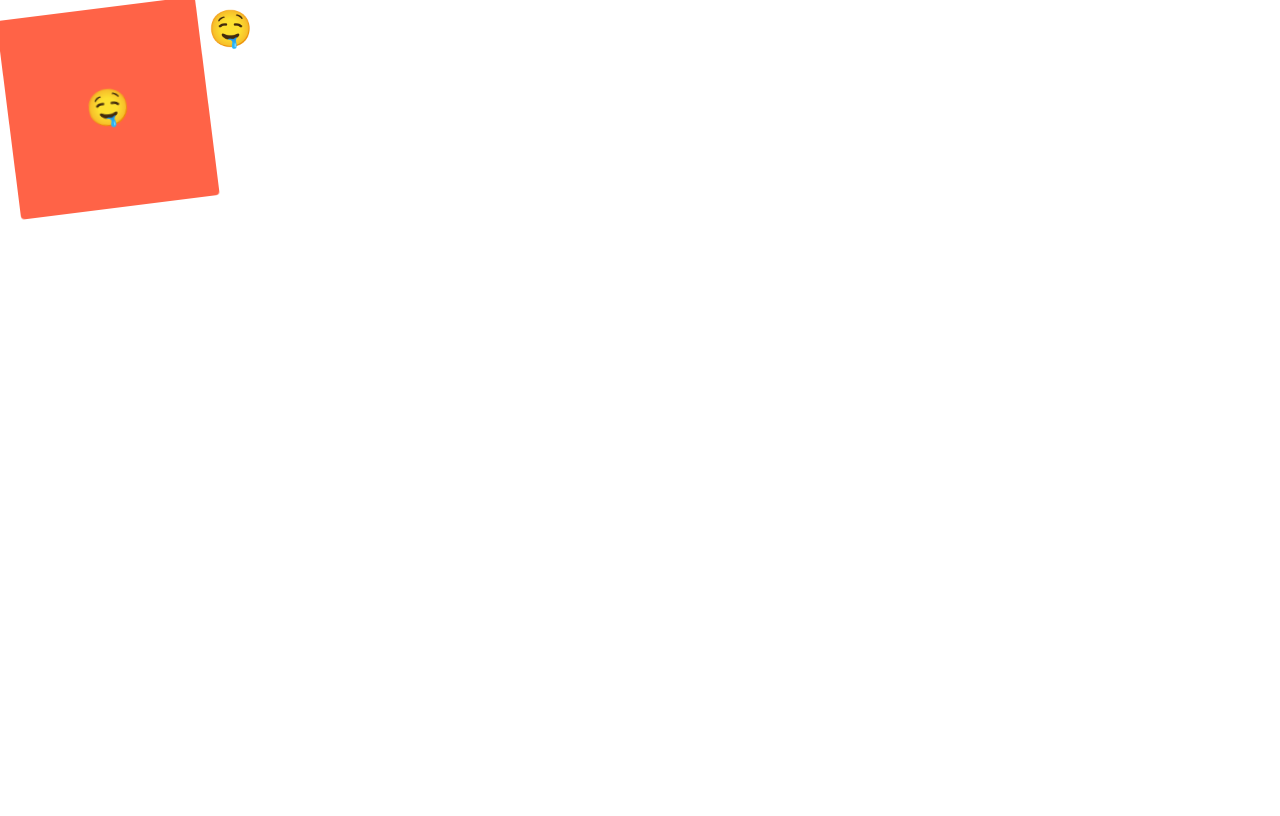
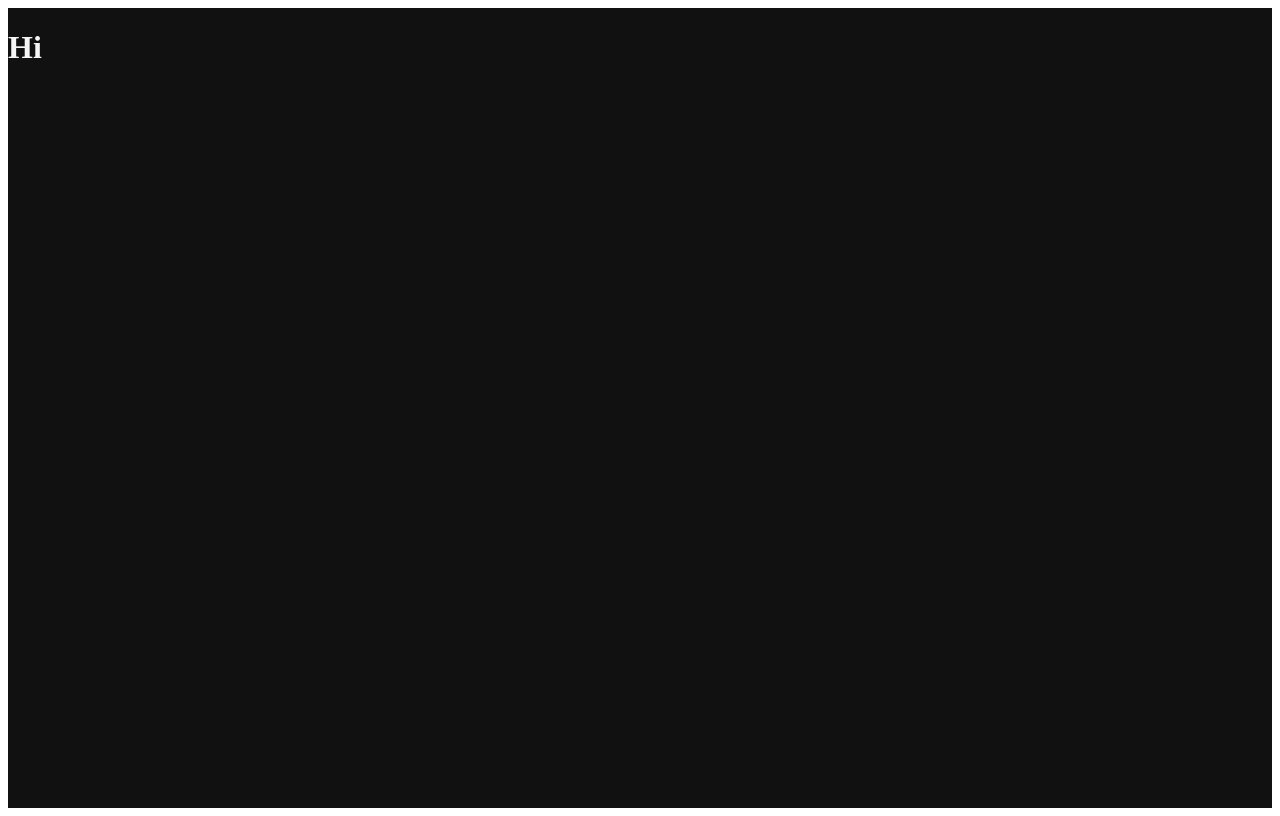
Before and after one commit to seonhop/react-js-master, a React (Create React App) app in the folder react-masterclass/: page / in a window 1280 px wide. Built offline with nearby package versions, Linux system fonts and the light colour scheme.

Commit message:
#2.7 Themes
in index.js file

import {ThemeProvider} from "styled-components";

const themeName {prop: value};

<ThemeProvider theme = {themeName}>

#Accessing theme components
const Variable = styled.div`cssProp: ${(props) => props.theme.prop};`;

```diff
--- a/react-masterclass/src/App.js
+++ b/react-masterclass/src/App.js
@@ -1,47 +1,20 @@
 import styled, { keyframes } from "styled-components";
 
 const Wrapper = styled.div`
+    background-color: ${(props) => props.theme.backgroundColor};
     display: flex;
+    width: 100%;
+    height: 100vh;
 `;
 
-const animation = keyframes`
-    0% {
-        transform: rotate(0deg);
-        border-radius: 0px;
-    } 50% {
-        border-radius: 100px;
-    } 100% {
-        transform: rotate(360deg);
-        border-radius: 0px;
-    }
-`;
-
-const Emoji = styled.span`
-    font-size: 36px;
-`;
-
-const Box = styled.div`
-    height: 200px;
-    width: 200px;
-    background-color: tomato;
-    animation: ${animation} 1s linear infinite;
-    display: flex;
-    justify-content: center;
-    align-items: center;
-    ${Emoji} {
-        &:hover {
-            font-size: 50px;
-        }
-    }
+const Title = styled.h1`
+    color: ${(props) => props.theme.textColor};
 `;
 
 function App() {
     return (
         <Wrapper>
-            <Box>
-                <Emoji>🤤</Emoji>
-            </Box>
-            <Emoji>🤤</Emoji>
+            <Title>Hi</Title>
         </Wrapper>
     );
 }
--- a/react-masterclass/src/index.js
+++ b/react-masterclass/src/index.js
@@ -1,6 +1,21 @@
 import React from "react";
 import ReactDOM from "react-dom/client";
+import { ThemeProvider } from "styled-components";
 import App from "./App";
 
+const darkTheme = {
+    textColor: "whitesmoke",
+    backgroundColor: "#111",
+};
+
+const lightTheme = {
+    textColor: "#111",
+    backgroundColor: "whitesmoke",
+};
+
 const root = ReactDOM.createRoot(document.getElementById("root"));
-root.render(<App />);
+root.render(
+    <ThemeProvider theme={darkTheme}>
+        <App />
+    </ThemeProvider>
+);
```
